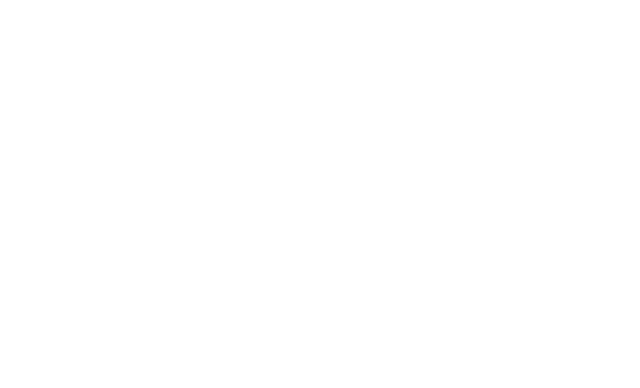
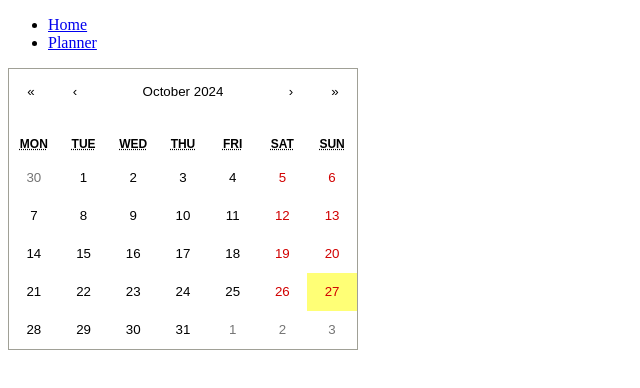
Before and after one commit to TwiceG/calendarling, a React (Vite) app in the folder frontend/: page /week-planner in a window 1280 px wide. Before the commit this address had no page. Shown: the top 388 px of the page, without its empty margins (0-640 px from the left). Built offline with nearby package versions, Linux system fonts and the light colour scheme.

Commit message:
add a week planner page with react-calendar

```diff
--- a/frontend/package.json
+++ b/frontend/package.json
@@ -11,6 +11,7 @@
   },
   "dependencies": {
     "react": "^18.3.1",
+    "react-calendar": "^5.1.0",
     "react-dom": "^18.3.1",
     "react-router-dom": "^6.27.0"
   },
--- a/frontend/src/App.jsx
+++ b/frontend/src/App.jsx
@@ -1,5 +1,6 @@
 import { BrowserRouter } from 'react-router-dom';
 import AppRouter from './routes/AppRouter';
+import NavBar from './components/NavBar';
 
 
 
@@ -7,6 +8,7 @@
   return (
     <div className='App'>
       <BrowserRouter>
+        <NavBar />
         <AppRouter />
       </BrowserRouter>
     </div>
--- /dev/null
+++ b/frontend/src/components/NavBar.jsx
@@ -0,0 +1,22 @@
+
+import { Link } from 'react-router-dom';
+import '../style/NavBar.css';
+
+const NavBar = () => {
+
+    return (
+
+        <nav className="navbar">
+            <ul className="nav-list">
+                <li className="nav-item">
+                    <Link to="/" className="nav-link">Home</Link>
+                </li>
+                <li className="nav-item">
+                    <Link to="/week-planner" className="nav-link">Planner</Link>
+                </li>
+            </ul>
+        </nav>
+    );
+};
+
+export default NavBar;
--- a/frontend/src/routes/AppRouter.jsx
+++ b/frontend/src/routes/AppRouter.jsx
@@ -1,12 +1,13 @@
 import { Routes, Route } from "react-router-dom";
 import Home from "./Home";
+import WeeklyPlanner from "./WeeklyPlanner";
 
 
 function AppRouter() {
     return (
         <Routes>
             <Route path="/" element={<Home />} />
-
+            <Route path="/week-planner" element={<WeeklyPlanner />} />
         </Routes>
     );
 }
--- a/frontend/src/routes/Home.jsx
+++ b/frontend/src/routes/Home.jsx
@@ -1,10 +1,11 @@
-
+import 'react-calendar/dist/Calendar.css';
 
 const Home = () => {
 
     return (
         <div>
             <h1>WELCOME DARLING!</h1>
+
         </div>
     )
 }
--- /dev/null
+++ b/frontend/src/routes/WeeklyPlanner.jsx
@@ -0,0 +1,12 @@
+import Calendar from 'react-calendar';
+
+const WeeklyPlanner = () => {
+
+
+
+    return (
+        <Calendar />
+    )
+}
+
+export default WeeklyPlanner;
```
Also changed, not shown: frontend/src/style/NavBar.css (added), 1 other file (tests, documents, lock files or other folders).
